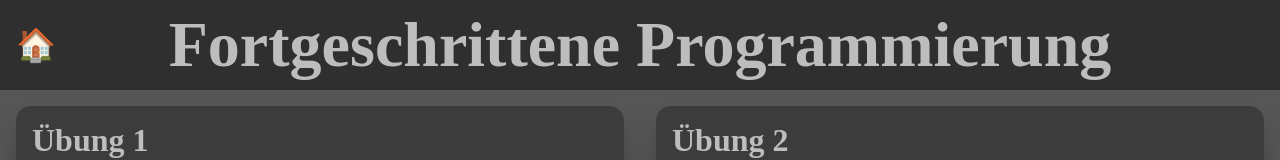
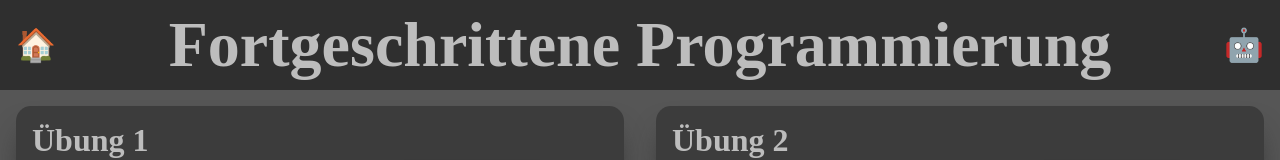
Before and after one commit to paulodermax/FP, a plain HTML site: page index.html in a window 1280 px wide. Shown: the top 160 px of the page. Drawn offline with Linux system fonts and the light colour scheme.

Commit message:
Etablierung FP-Emoji

```diff
--- a/index.html
+++ b/index.html
@@ -3,6 +3,7 @@
         <div id="headerdiv">
             <a href="C:\.mainroot\Uni\Fortgeschrittene Programmierung\index.html" id="homebutton">🏠</a>
             <h1 id="headerh1">Fortgeschrittene Programmierung</h1>
+            <a href="C:\.mainroot\Uni\Fortgeschrittene Programmierung\index.html" id="fpbutton">🤖</a>
         </div>
         <link rel="stylesheet" href="style.css">
     </header>
--- a/style.css
+++ b/style.css
@@ -21,7 +21,15 @@ header {
     color: rgb(189, 189, 189);
     font-size: 2rem;
 }
-
+#fpbutton {
+    position: absolute;
+    right: 1rem;
+    top: 50%;
+    transform: translateY(-50%);
+    text-decoration: none;
+    color: rgb(189, 189, 189);
+    font-size: 2rem;
+}
 #headerh1 {
     color: rgb(189, 189, 189);
     font-size: 4em;
```
